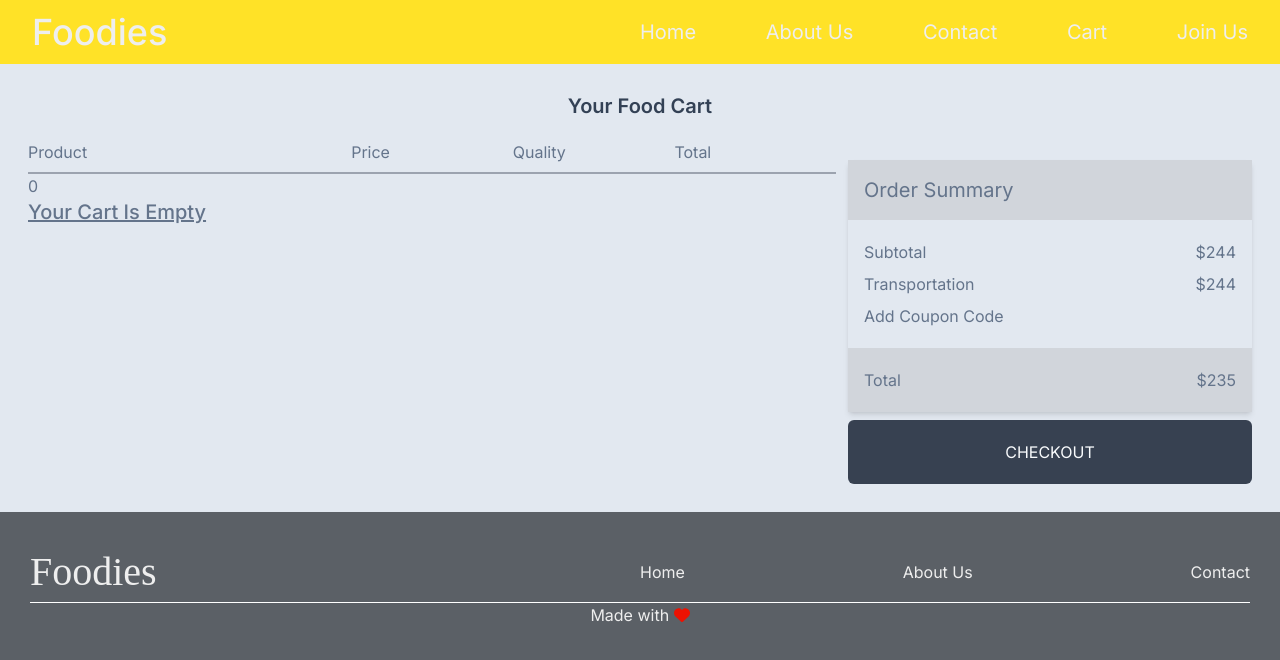
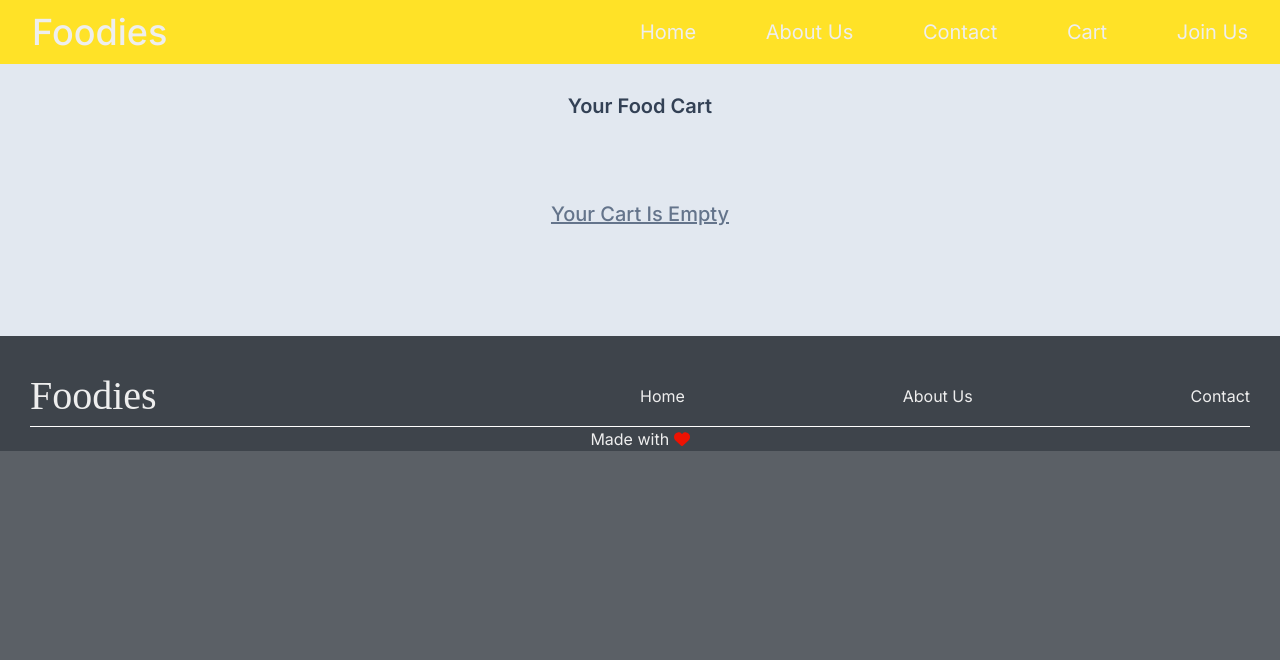
Before and after one commit to Yunusabdul38/CODE-ELITES-Foodies-, a React (Vite) app: page /Cart in a window 1280 px wide. Shown: the top 660 px of the page. Built offline with nearby package versions, Linux system fonts and the light colour scheme; a web font is replaced by a local one.

Commit message:
cart logic add & remove item

```diff
--- a/src/Authentication/CartAuthContext.jsx
+++ b/src/Authentication/CartAuthContext.jsx
@@ -1,45 +1,91 @@
 import { createContext, useReducer } from "react";
 
 export const CartContext = createContext({
-    cart:[],
-    dispatchFn:()=>{}
-})
-const cartValue ={cart:[]}
+  cart: [],
+  dispatchFn: () => {},
+});
+const cartValue = { cart: [] };
 
-function reducerFn(state,actions){
+function reducerFn(state, actions) {
+  if (actions.type === "CART/AddOne") {
+    const index = state.cart.findIndex((data) => data.id === actions.payLoad);
+    const updatedItem = {
+      ...state.cart[index],
+      quality: state.cart[index].quality + 1,
+    };
+    const updatedItems = [...state.cart];
+    updatedItems[index] = updatedItem;
+    return {
+      ...state,
+      cart: updatedItems,
+    };
+  }
+  if (actions.type === "CART/RemoveOne") {
+    const index = state.cart.findIndex((data) => data.id === actions.payLoad);
+    const updatedItem = {
+      ...state.cart[index],
+      quality: state.cart[index].quality - 1,
+    };
+    const updatedItems = [...state.cart];
+    updatedItems[index] = updatedItem;
+    if (updatedItem.quality < 1) {
+      const updatedItems = state.cart.filter(
+        (data) => data.id !== actions.payLoad
+      );
+      return {
+        ...state,
+        cart: updatedItems,
+      };
+    }
+    return {
+      ...state,
+      cart: updatedItems,
+    };
+  }
+  if (actions.type === "CART/Add") {
+    const index = state.cart.findIndex(
+      (data) => data.id === actions.payLoad.id
+    );
+    //const findIndex = state.cart[index]
+    if (index >= 0) {
+      const updatedItem = {
+        ...state.cart[index],
+        quality: state.cart[index].quality + 1,
+      };
+      const updatedItems = [...state.cart];
+      updatedItems[index] = updatedItem;
+      return {
+        ...state,
+        cart: updatedItems,
+      };
+    }
 
-    if(actions.type === "CART/Add"){
-        const index = state.cart.findIndex(data => data.id === actions.payLoad.id)
-        //const findIndex = state.cart[index]
-        if(index >=0){
-
-            return {
-                ...state,
-                //cart:[...state.cart]
-
-            }
-
-        }
-            return{
-                ...state,
-                cart:state.cart.concat(actions.payLoad),
-                // cart:state.cart.push(actions.payLoad),
-                // cart:[...state.cart,actions.payLoad]
-            }
-    }
-    if(actions.type === "CART/REMOVE"){
-        const updatedItem = state.cart.filter(data =>data.id !== actions.payLoad)
-        return{
-            ...state,
-            cart:[...updatedItem]
-        }
-    }
-    return state
+    return {
+      ...state,
+      cart: state.cart.concat(actions.payLoad),
+      // cart:state.cart.push(actions.payLoad),
+      // cart:[...state.cart,actions.payLoad]
+    };
+  }
+  if (actions.type === "CART/REMOVE") {
+    const updatedItem = state.cart.filter(
+      (data) => data.id !== actions.payLoad
+    );
+    return {
+      ...state,
+      cart: [...updatedItem],
+    };
+  }
+  return state;
 }
 
-function CartAuthentication({children}){
-    const [{cart},dispatchFn] = useReducer(reducerFn,cartValue)
-    return <CartContext.Provider value={{cart,dispatchFn}}>{children}</CartContext.Provider>
+function CartAuthentication({ children }) {
+  const [{ cart }, dispatchFn] = useReducer(reducerFn, cartValue);
+  return (
+    <CartContext.Provider value={{ cart, dispatchFn }}>
+      {children}
+    </CartContext.Provider>
+  );
 }
 
-export default CartAuthentication
+export default CartAuthentication;
--- a/src/components/AvailableFood/FoodDetail.jsx
+++ b/src/components/AvailableFood/FoodDetail.jsx
@@ -10,7 +10,7 @@ function FoodDetails({ foodDetail }) {
       type: "CART/Add",
       payLoad: {
         name,
-        amount,
+        amount:price,
         image,
         description: detail,
         quality: 1,
@@ -18,7 +18,6 @@ function FoodDetails({ foodDetail }) {
       },
     });
   }
-  // console.log(foodDetail)
   return (
     <div className={style.card}>
       <img src={image} alt={name} />
--- a/src/components/Cart/Cart.jsx
+++ b/src/components/Cart/Cart.jsx
@@ -14,6 +14,13 @@ export default function Cart() {
       <h1 className="text-slate-700 capitalize text-xl font-semibold  text-center">
         your food cart
       </h1>
+      {!cart.length && (
+        <h3 className="underline underline-offset-1 capitalize text-xl font-medium text-center mt-20 mb-20">
+          your cart is empty
+        </h3>
+      )}
+
+      {cart.length !== 0 && (
         <section className="md:grid md:grid-cols-[2fr,1fr] md:gap-3 mt-5">
           <div className="max-h-96 overflow-y-scroll">
             <div className="grid grid-cols-[2fr,1fr,1fr,1fr] border-b-2 border-gray-400 capitalize pb-2">
@@ -22,19 +29,22 @@ export default function Cart() {
               <h3>quality</h3>
               <h3>total</h3>
             </div>
-          {cart.length && cart.map((data) => {
-            return  <CartItem
+            {cart.map((data) => {
+              return (
+                <CartItem
                   name={data.name}
                   key={data.id}
                   amount={data.amount}
                   image={data.image}
                   quality={data.quality}
-          />;
+                  id={data.id}
+                />
+              );
             })}
-          {!cart.length && <h3 className="underline underline-offset-1 capitalize text-xl font-medium">your cart is empty</h3>}
           </div>
           <Checkout />
         </section>
+      )}
     </div>
   );
 }
--- a/src/components/Cart/CartItem.jsx
+++ b/src/components/Cart/CartItem.jsx
@@ -1,23 +1,38 @@
-export default function CartItem({name,image,quality,amount}) {
-  console.log(name)
+import { useContext } from "react";
+import { CartContext } from "../../Authentication/CartAuthContext";
+export default function CartItem({ name, image, quality, amount, id }) {
+  const total = quality * amount
+  const { dispatchFn } = useContext(CartContext);
+  function removeItemHandler() {
+    dispatchFn({ type: "CART/REMOVE", payLoad: id });
+  }
+  function removeOneItemHandler() {
+    dispatchFn({ type: "CART/AddOne", payLoad: id });
+  }
+  function addOneItemHandler() {
+    dispatchFn({ type: "CART/RemoveOne", payLoad: id });
+  }
   return (
-    <div className="grid grid-cols-[2fr,1fr,1fr,1fr] border-b-2 border-gray-400 py-4 items-center">
+    <div className="grid grid-cols-[2fr,1fr,1fr,1fr] border-b-2 border-gray-400 py-4 items-center relative">
       <div className="flex items-center gap-4">
-        <img
-          src={image}
-          alt="food"
-          className="w-24 h-28 rounded-md"
-        />
+        <img src={image} alt="food" className="w-24 h-28 rounded-md" />
         <div>
           <p className="font-medium">{name}</p>
           {/* <p className="font-light">moi moi with egg</p> */}
         </div>
       </div>
-      <h3>{amount}</h3>
+      <h3>{`₦${amount.toFixed(2)}`}</h3>
       <div className="bg-gray-500 w-fit text-gray-400 rounded-full">
-        <button className="px-4">-</button>{quality}<button className="px-4">+</button>
+        <button className="px-4" onClick={addOneItemHandler}>
+          -
+        </button>
+        {quality}
+        <button className="px-4" onClick={removeOneItemHandler}>
+          +
+        </button>
       </div>
-      <h3>$797</h3>
+      <h3>{`₦${total.toFixed(2)}`}</h3>
+      <button className="absolute right-6 rounded-[50%] p-1 bg-red-700 text-white" onClick={removeItemHandler}>X</button>
     </div>
   );
 }
--- a/src/components/Cart/Checkout.jsx
+++ b/src/components/Cart/Checkout.jsx
@@ -1,19 +1,31 @@
+import { useContext } from "react"
+import { CartContext } from "../../Authentication/CartAuthContext"
+
 export default function Checkout() {
+  const {cart} = useContext(CartContext)
+  //total amount of all food prices
+  const subAmount = cart.reduce((initial,items)=>{
+    return initial + (items.quality * items.amount)
+  },0)
+  //transportation price per each items
+  const transportation =cart.length * 85.5034
+  //total amount to pay before proceeding with to order
+  const totalAmount = subAmount + transportation
   return (
     <aside className='h-fit md:mt-5 leading-8'>
     <div className='shadow-md  capitalize'>
     <h3 className='p-4 text-xl py-4 bg-gray-300'>order summary</h3>
      <div className='p-4' >
-       <h4 className=''>subtotal <span className='float-right'>$244</span> </h4>
-       <h4>transportation <span className='float-right'>$244</span> </h4>
+       <h4 className=''>subtotal <span className='float-right'>{`₦${subAmount.toFixed(2)}`}</span> </h4>
+       <h4>transportation <span className='float-right'>{`₦${transportation.toFixed(2)}`}</span> </h4>
        <h4>Add coupon code </h4>
      </div>
     <div className='bg-gray-300 flex justify-between p-4'>
      <h1>total</h1>
-     <h1>$235</h1>
+     <h1>{`₦${totalAmount.toFixed(2)}`}</h1>
    </div>
     </div>
-   <button className='hover:bg-[#393e46d2] mt-2 uppercase py-4 bg-gray-700 rounded-md text-slate-50 w-full '>checkout</button>
+   <button className='hover:bg-[#393e46d2] mt-2 uppercase py-4 bg-gray-700 rounded-md text-slate-50 w-full '>order</button>
  </aside>
   )
 }
--- a/src/components/Footer.module.css
+++ b/src/components/Footer.module.css
@@ -1,5 +1,10 @@
 .footer{
+    position: relative;
+    width: 100%;
+    bottom: 0;
     padding:30px;
+    padding-bottom: 0;
+    background-color:  #393e46d2;
 }
 .footer p {
     text-align: center;
--- a/src/index.css
+++ b/src/index.css
@@ -11,6 +11,7 @@
 }
 body {
   background-color:  #393e46d2;
+  /* background-color: white; */
   color: #eeeeee;
   font-family: 'Inter', sans-serif;
 }
```
Lines whose indentation alone changed are shown as unchanged.
